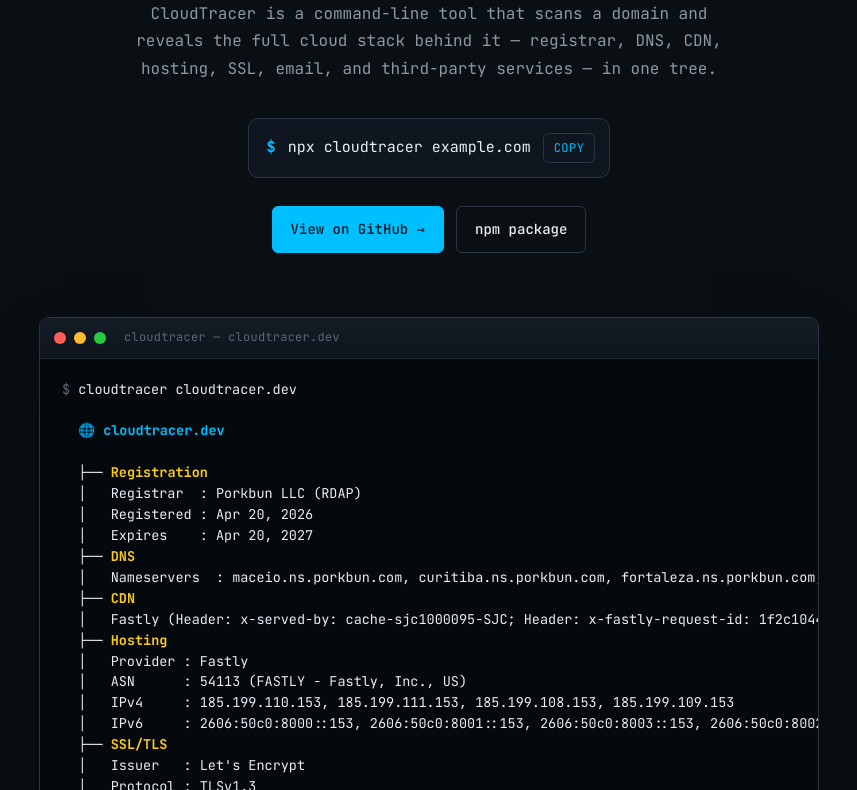
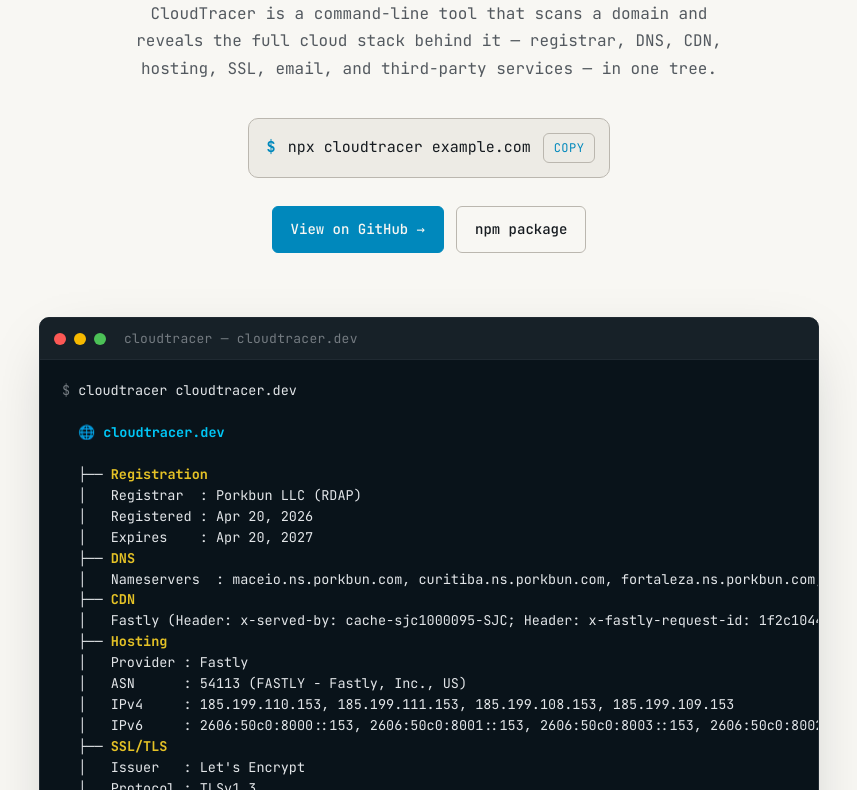
Before and after one commit to timothyjordan/cloudtracer, a website: page docs/index.html in a window 1280 px wide. Shown: the part 272-1062 px from the top of the page, without its empty margins (211-1068 px from the left). Drawn offline with Linux system fonts and the light colour scheme.

Commit message:
Apply ink-on-cream palette via OKLCH tokens
Flip the page surface to a warm cream paper while keeping the terminal
block as a dark island. Cyan stays as a single saturated accent for live
state. Adds separate terminal-* tokens (terminal-fg, terminal-cyan,
terminal-border, etc.) so the dark island can have its own contrast
without polluting the page palette.

Refs TJ-265.

```diff
--- a/docs/styles.css
+++ b/docs/styles.css
@@ -1,19 +1,31 @@
 :root {
-  --bg: #0a0f14;
-  --bg-raised: #0f1620;
-  --bg-terminal: #05090d;
-  --border: #1c2530;
-  --border-strong: #2a3643;
+  /* Page surface — ink on warm cream */
+  --bg: oklch(97.5% 0.005 85);
+  --bg-raised: oklch(94% 0.008 85);
+  --border: oklch(88% 0.008 85);
+  --border-strong: oklch(78% 0.012 85);
 
-  --fg: #e6edf3;
-  --fg-muted: #8b98a5;
-  --fg-dim: #5c6773;
+  --fg: oklch(22% 0.012 250);
+  --fg-muted: oklch(46% 0.012 250);
+  --fg-dim: oklch(62% 0.010 250);
 
-  --cyan: #00bfff;
-  --cyan-soft: #3dd6ff;
-  --green: #4ade80;
-  --yellow: #facc15;
-  --red: #ff3b30;
+  /* Terminal block — the dark island */
+  --bg-terminal: oklch(18% 0.02 240);
+  --bg-terminal-chrome: oklch(24% 0.02 240);
+  --terminal-border: oklch(28% 0.02 240);
+  --terminal-fg: oklch(92% 0.005 240);
+  --terminal-fg-dim: oklch(58% 0.012 240);
+
+  /* One saturated accent — live state on cream */
+  --cyan: oklch(56% 0.18 220);
+  --cyan-strong: oklch(48% 0.20 220);
+  /* Brighter accent for use on the dark terminal */
+  --terminal-cyan: oklch(76% 0.16 220);
+
+  /* Status — used inside the dark terminal block */
+  --green: oklch(78% 0.18 145);
+  --yellow: oklch(82% 0.16 95);
+  --red: oklch(64% 0.22 25);
 
   --font-mono: "JetBrains Mono", ui-monospace, SFMono-Regular, Menlo, Monaco,
     Consolas, monospace;
@@ -96,7 +108,7 @@
   position: sticky;
   top: 0;
   z-index: 10;
-  background: rgba(10, 15, 20, 0.75);
+  background: color-mix(in oklch, var(--bg) 88%, transparent);
   backdrop-filter: saturate(140%) blur(10px);
   -webkit-backdrop-filter: saturate(140%) blur(10px);
   border-bottom: 1px solid var(--border);
@@ -199,13 +211,13 @@
 }
 .install-copy:hover,
 .install-copy:focus-visible {
-  background: rgba(0, 191, 255, 0.08);
+  background: color-mix(in oklch, var(--cyan) 10%, transparent);
   border-color: var(--cyan);
 }
 .install-copy.is-copied {
   color: var(--green);
   border-color: var(--green);
-  background: rgba(74, 222, 128, 0.08);
+  background: color-mix(in oklch, var(--green) 12%, transparent);
 }
 
 .hero-ctas {
@@ -232,13 +244,13 @@
 }
 .btn-primary {
   background: var(--cyan);
-  color: #001823;
+  color: var(--bg);
   border-color: var(--cyan);
 }
 .btn-primary:hover,
 .btn-primary:focus-visible {
-  background: var(--cyan-soft);
-  border-color: var(--cyan-soft);
+  background: var(--cyan-strong);
+  border-color: var(--cyan-strong);
 }
 .btn-ghost {
   background: transparent;
@@ -250,24 +262,24 @@
   color: var(--cyan);
 }
 
-/* Terminal demo */
+/* Terminal demo — the dark island */
 .demo {
   padding-bottom: 80px;
 }
 .terminal {
   background: var(--bg-terminal);
-  border: 1px solid var(--border-strong);
+  border: 1px solid var(--terminal-border);
   border-radius: var(--radius);
   overflow: hidden;
-  box-shadow: 0 20px 60px -20px rgba(0, 0, 0, 0.6);
+  box-shadow: 0 20px 60px -20px oklch(20% 0.02 250 / 0.25);
 }
 .terminal-chrome {
   display: flex;
   align-items: center;
   gap: 8px;
   padding: 10px 14px;
-  background: linear-gradient(180deg, #141c26, #0d141c);
-  border-bottom: 1px solid var(--border);
+  background: var(--bg-terminal-chrome);
+  border-bottom: 1px solid var(--terminal-border);
 }
 .dot {
   width: 12px;
@@ -276,18 +288,18 @@
   display: inline-block;
 }
 .dot-red {
-  background: #ff5f56;
+  background: oklch(68% 0.20 25);
 }
 .dot-yellow {
-  background: #ffbd2e;
+  background: oklch(82% 0.17 85);
 }
 .dot-green {
-  background: #27c93f;
+  background: oklch(72% 0.18 145);
 }
 .terminal-title {
   margin-left: 10px;
-  color: var(--fg-dim);
-  font-size: 12px;
+  color: var(--terminal-fg-dim);
+  font-size: 13px;
   letter-spacing: 0.02em;
 }
 .terminal-body {
@@ -296,19 +308,19 @@
   font-family: var(--font-mono);
   font-size: 13.5px;
   line-height: 1.55;
-  color: var(--fg);
+  color: var(--terminal-fg);
   overflow-x: auto;
   white-space: pre;
 }
 
 .t-dim {
-  color: var(--fg-dim);
+  color: var(--terminal-fg-dim);
 }
 .t-fg {
-  color: var(--fg);
+  color: var(--terminal-fg);
 }
 .t-cyan {
-  color: var(--cyan);
+  color: var(--terminal-cyan);
 }
 .t-yellow {
   color: var(--yellow);
@@ -404,12 +416,12 @@
   margin: 0;
   padding: 14px 16px;
   background: var(--bg-terminal);
-  border: 1px solid var(--border);
+  border: 1px solid var(--terminal-border);
   border-radius: var(--radius-sm);
   font-family: var(--font-mono);
   font-size: 13.5px;
   line-height: 1.6;
-  color: var(--fg);
+  color: var(--terminal-fg);
   overflow-x: auto;
   white-space: pre;
 }
@@ -437,7 +449,7 @@
   font-size: 12px;
   text-transform: uppercase;
   letter-spacing: 0.06em;
-  background: rgba(0, 0, 0, 0.15);
+  background: color-mix(in oklch, var(--fg) 6%, transparent);
 }
 .options-table tbody tr:last-child td {
   border-bottom: none;
```
